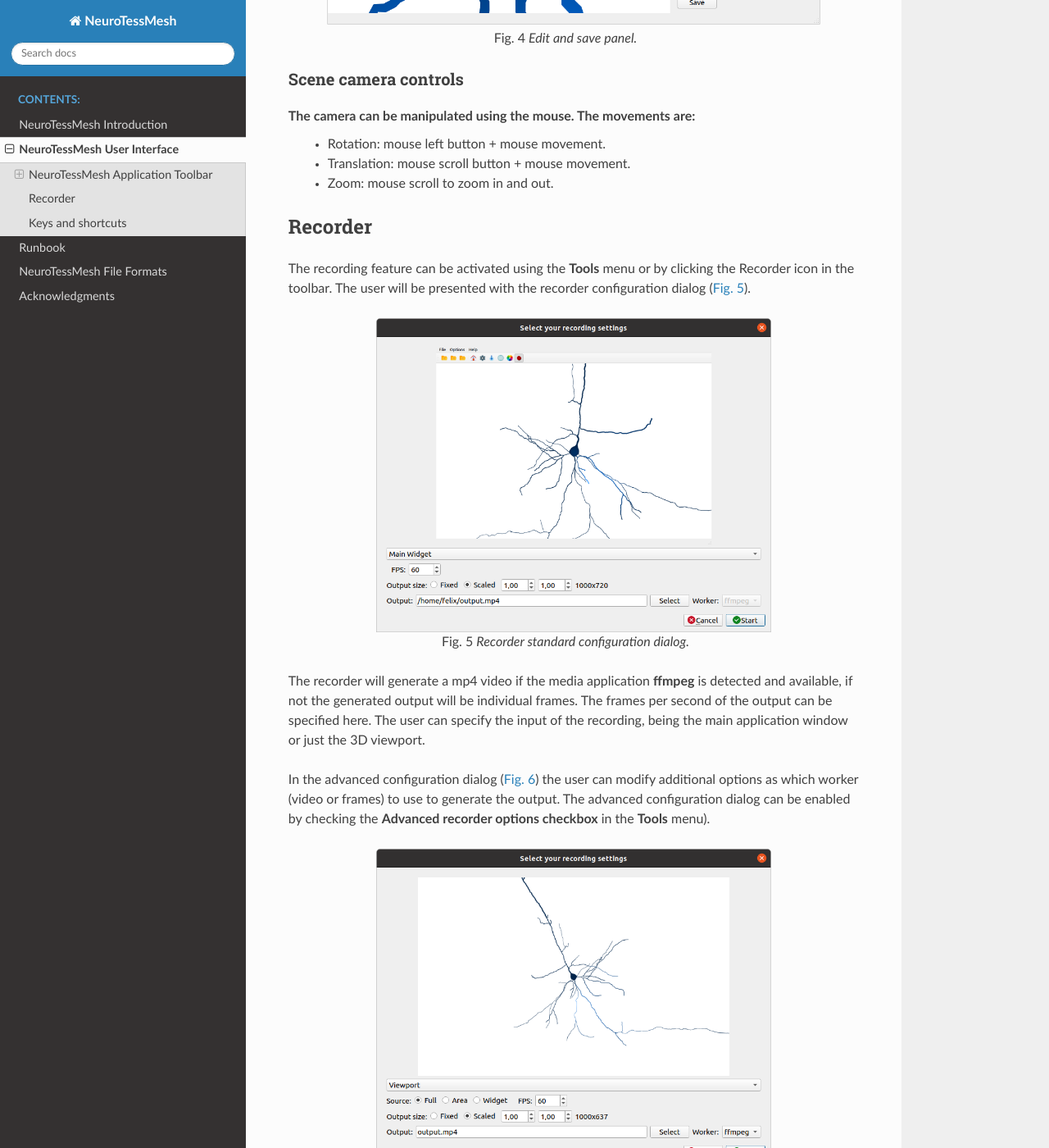
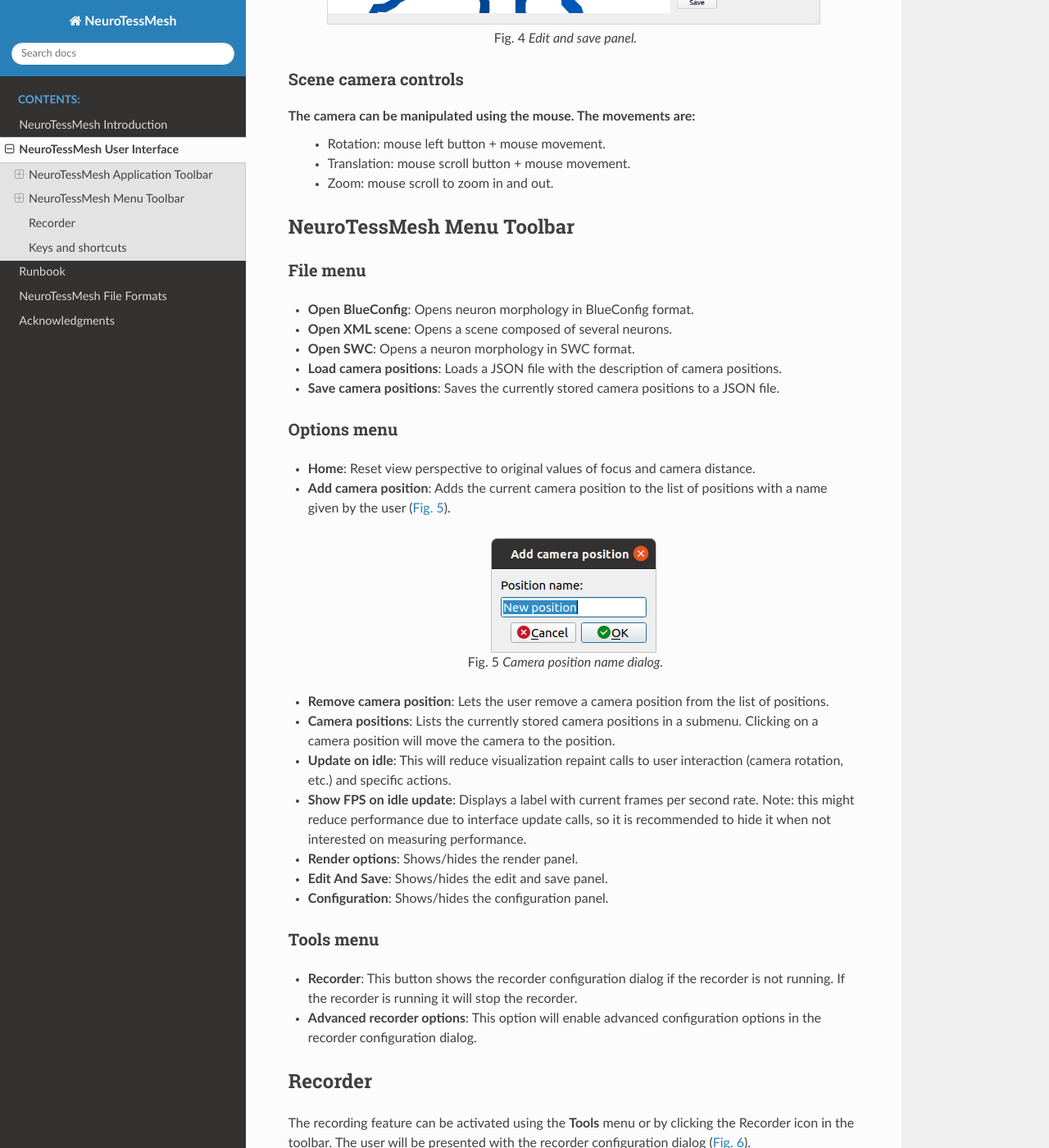
Before and after one commit to vg-lab/NeuroTessMeshDocs, a Sphinx documentation site: the page built from source/02-NeuroTessMeshUserInterface.rst, in a window 1280 px wide and 1400 px high, scrolled down 2761 px. Shown: the whole window at 82% size. Built offline with Sphinx 7.4.7 and the Read the Docs theme 2.0.0, drawn with Linux system fonts in a browser that asks for light colours; some of the changed text lies outside the part shown.

Commit message:
Add menu bar

```diff
--- a/source/01-Introduction.rst
+++ b/source/01-Introduction.rst
@@ -4,7 +4,7 @@ NeuroTessMesh Introduction
 
 **NeuroLOTs** is a set of libraries and tools that implement a method for generating neuronal meshes and for visualizing them at different levels of detail using GPU-based tessellation. As a part of NeuroLOTs, **NeuroTessMesh** provides a visual environment for the generation of 3D polygonal meshes that approximate the membrane of neuronal cells, from the morphological tracings that describe the morphology of the neurons. The 3D models can be tessellated at different levels of detail, providing either homogeneous or adaptive resolution along the model. The soma shape is recovered from the incomplete information of the tracings, applying a physical deformation model that can be interactively adjusted. The adaptive refinement process performed in the GPU generates meshes that allow good visual quality geometries at an affordable computational cost, both in terms of memory and rendering time. NeuroTessMesh is the front-end GUI to NeuroLOTs framework.
 
-This documentation is for NeuroTessMesh version 0.2.4 software that can be obtained from the homepage.
+This documentation is for NeuroTessMesh version 0.3.0 software that can be obtained from the homepage.
 
 ---------------------
 Hardware requirements
@@ -117,8 +117,8 @@ Docker example
 
   xhost +local:docker
   # Pull the image.
-  docker pull vglab/neurotessmesh:0.2.4-nvidia-ubuntu-16.04
+  docker pull vglab/neurotessmesh:0.3.0-nvidia-ubuntu-16.04
   # Download example data
   wget http://neuromorpho.org/dableFiles/allen%20cell%20types/CNG%20version/H16-03-001-01-09-01_559391771_m.CNG.swc
   # Run example
-  docker run --gpus 1 -ti --rm -e DISPLAY -v /tmp/.X11-unix:/tmp/.X11-unix -v /etc/machine-id:/etc/machine-id -v $(pwd)/H16-03-001-01-09-01_559391771_m.CNG.swc:/H16-03-001-01-09-01_559391771_m.CNG.swc --privileged vglab/neurotessmesh:0.2.4-nvidia-ubuntu-16.04 /usr/bin/NeuroTessMesh -swc /H16-03-001-01-09-01_559391771_m.CNG.swc
+  docker run --gpus 1 -ti --rm -e DISPLAY -v /tmp/.X11-unix:/tmp/.X11-unix -v /etc/machine-id:/etc/machine-id -v $(pwd)/H16-03-001-01-09-01_559391771_m.CNG.swc:/H16-03-001-01-09-01_559391771_m.CNG.swc --privileged vglab/neurotessmesh:0.3.0-nvidia-ubuntu-16.04 /usr/bin/NeuroTessMesh -swc /H16-03-001-01-09-01_559391771_m.CNG.swc
--- a/source/02-NeuroTessMeshUserInterface.rst
+++ b/source/02-NeuroTessMeshUserInterface.rst
@@ -111,6 +111,49 @@ The camera can be manipulated using the mouse. The movements are:
   - Translation: mouse scroll button + mouse movement.
   - Zoom: mouse scroll to zoom in and out.
 
+---------------------------------
+NeuroTessMesh Menu Toolbar
+---------------------------------
+
+^^^^^^^^^
+File menu
+^^^^^^^^^
+- **Open BlueConfig**: Opens neuron morphology in BlueConfig format.
+- **Open XML scene**: Opens a scene composed of several neurons.
+- **Open SWC**: Opens a neuron morphology in SWC format.
+- **Load camera positions**: Loads a JSON file with the description of camera positions.
+- **Save camera positions**: Saves the currently stored camera positions to a JSON file.
+
+^^^^^^^^^^^^
+Options menu
+^^^^^^^^^^^^
+- **Home**: Reset view perspective to original values of focus and camera distance.
+- **Add camera position**: Adds the current camera position to the list of positions with a name given by the user (:numref:`figC`).
+
+.. _figC:
+
+.. figure:: images/NTMimage012.png
+   :alt: Camera position name dialog.
+   :align: center
+   :width: 220
+   :scale: 100%
+
+   Camera position name dialog.
+
+- **Remove camera position**: Lets the user remove a camera position from the list of positions.
+- **Camera positions**: Lists the currently stored camera positions in a submenu. Clicking on a camera position will move the camera to the position.
+- **Update on idle**: This will reduce visualization repaint calls to user interaction (camera rotation, etc.) and specific actions.
+- **Show FPS on idle update**: Displays a label with current frames per second rate. Note: this might reduce performance due to interface update calls, so it is recommended to hide it when not interested on measuring performance.
+- **Render options**: Shows/hides the render panel.
+- **Edit And Save**: Shows/hides the edit and save panel.
+- **Configuration**: Shows/hides the configuration panel.
+
+^^^^^^^^^^
+Tools menu
+^^^^^^^^^^
+- **Recorder**: This button shows the recorder configuration dialog if the recorder is not running. If the recorder is running it will stop the recorder.
+- **Advanced recorder options**: This option will enable advanced configuration options in the recorder configuration dialog.
+
 --------
 Recorder
 --------
--- a/source/conf.py
+++ b/source/conf.py
@@ -22,7 +22,7 @@ copyright = '2022, Universidad Rey Juan Carlos'
 author = 'Félix de las Pozas Álvarez'
 
 # The full version, including alpha/beta/rc tags
-release = '0.2.4'
+release = '0.3.0'
 
 
 # -- General configuration ---------------------------------------------------
@@ -67,7 +67,7 @@ latex_maketitle = r'''
 \begin{center}
   \includegraphics[width=6cm,height=6cm]{neurotessmesh.png}\\[8ex]
   {\Huge NeuroTessMesh Documentation}\\[4ex]
-  {\Large Version 0.2.4}\\[4ex]
+  {\Large Version 0.3.0}\\[4ex]
   {\Large Juan Jos\'{e} Garc\'{i}a Cantero \& F\'{e}lix de las Pozas \'{A}lvarez}\\[4ex]
   {\Large March 2022}\\[16ex]
   {\Large Visualization \& Graphics Lab, Universidad Rey Juan Carlos}\\[4ex]
```
Also changed, not shown: source/images/NTMimage012.png (added).
